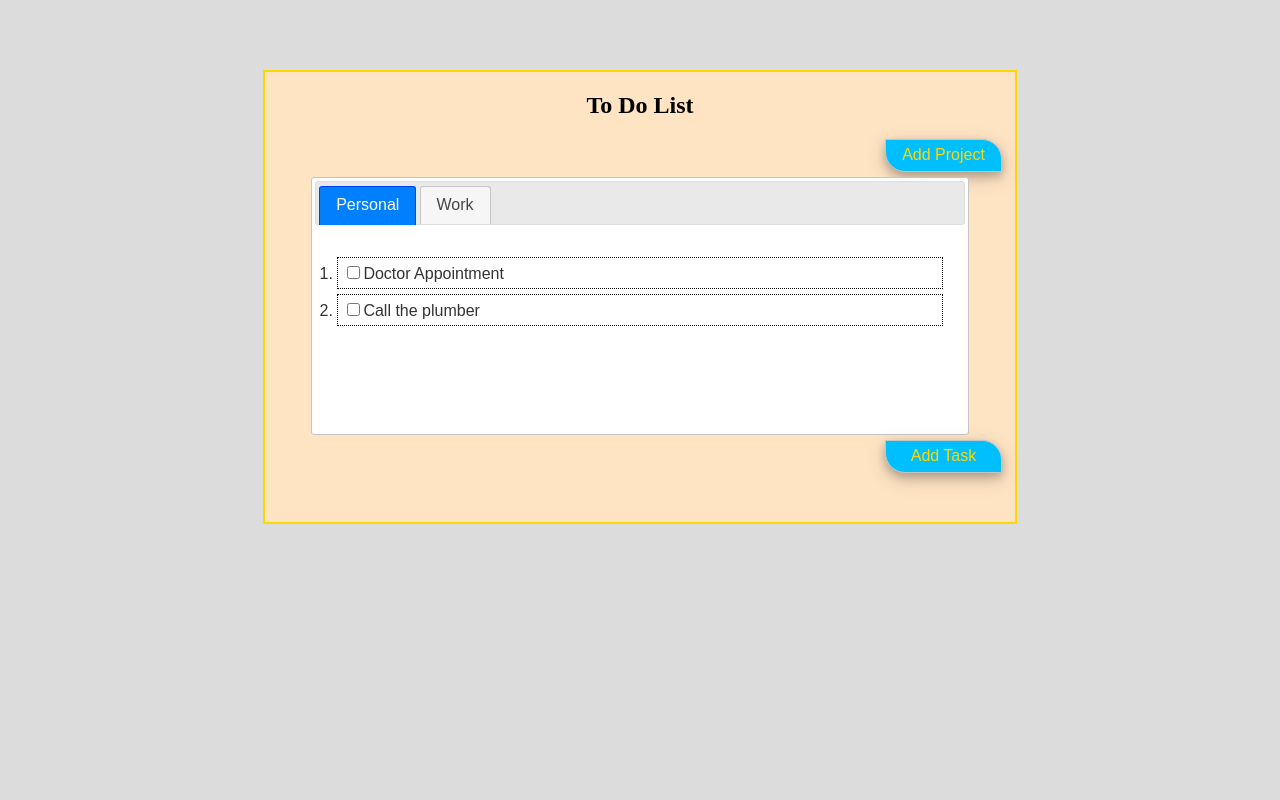
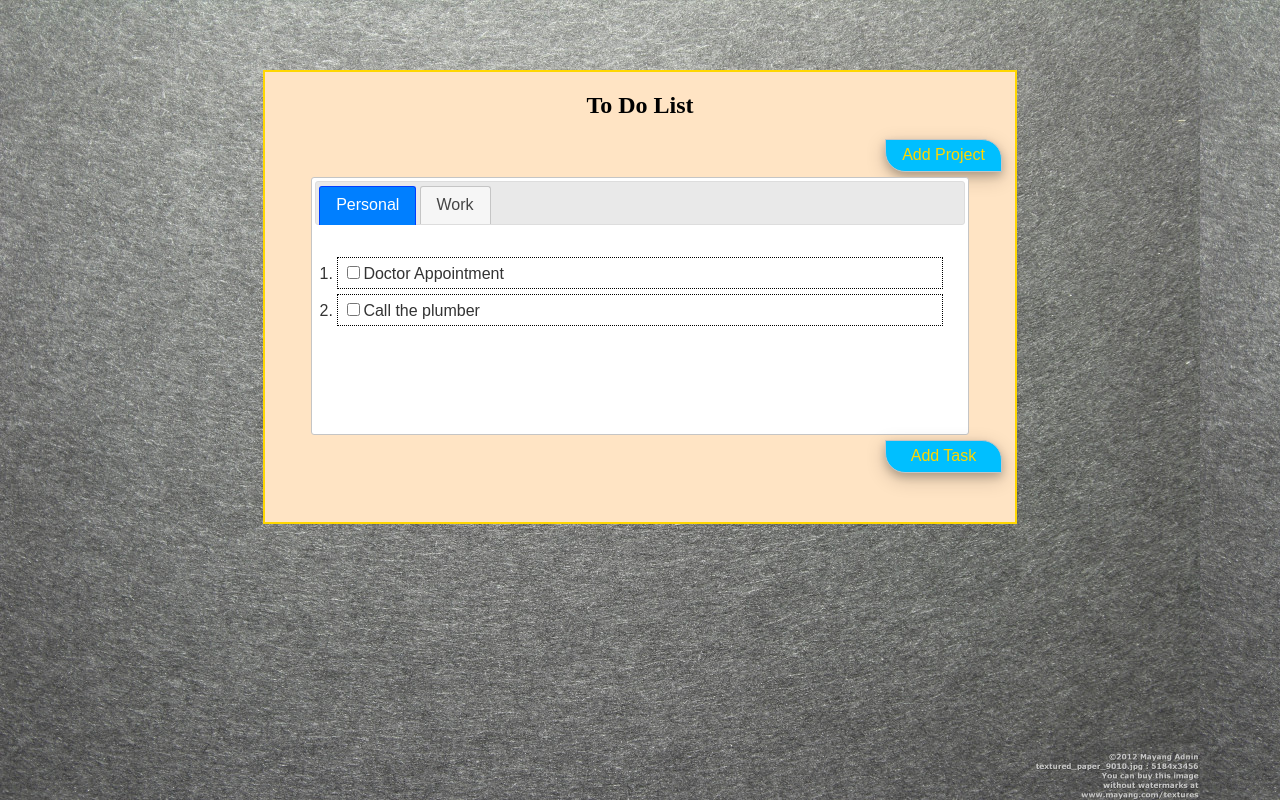
Before and after one commit to jherry50/Todo-List-With-Jquery-UI, a plain HTML site: page index.html in a window 1280 px wide. Drawn offline with Linux system fonts and the light colour scheme.

Commit message:
background change

```diff
--- a/style.css
+++ b/style.css
@@ -1,5 +1,5 @@
 body{
-    background-color: gainsboro;
+    background-image: url(background.jpg);
 }
 #container{
     width:750px;
```
Also changed, not shown: background.jpg (added).
